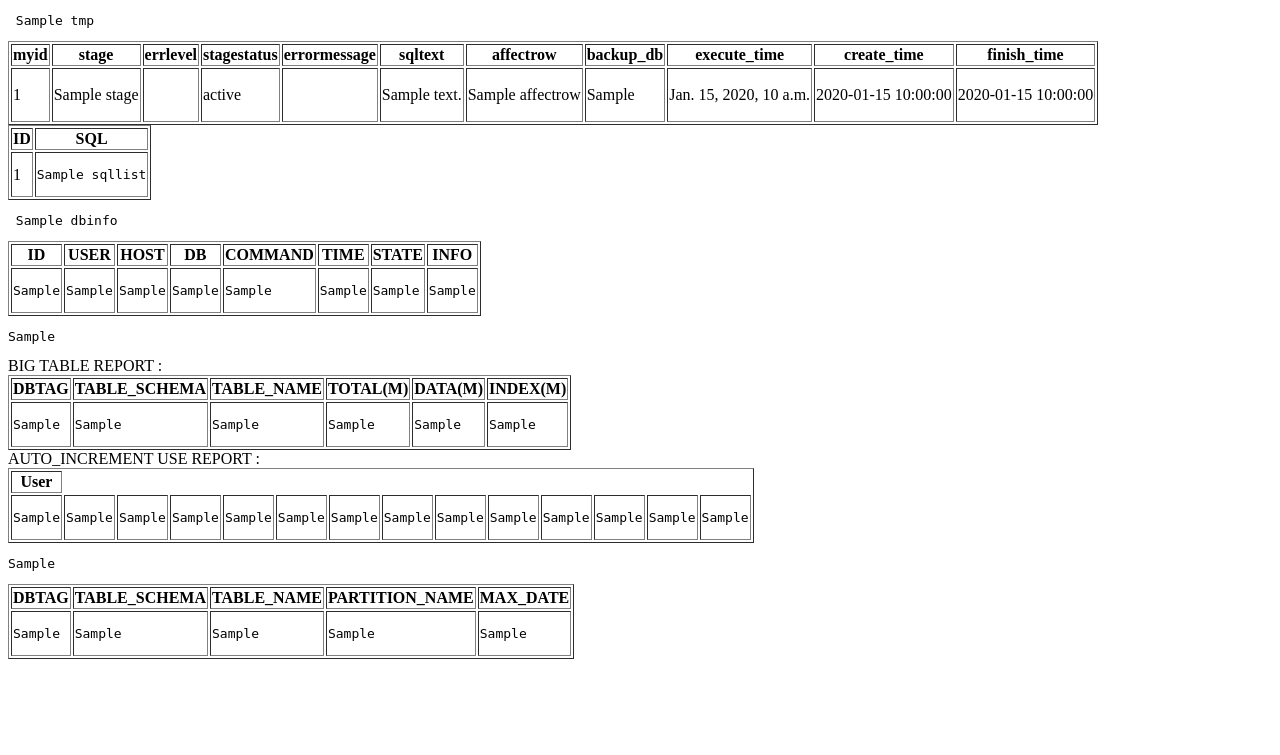
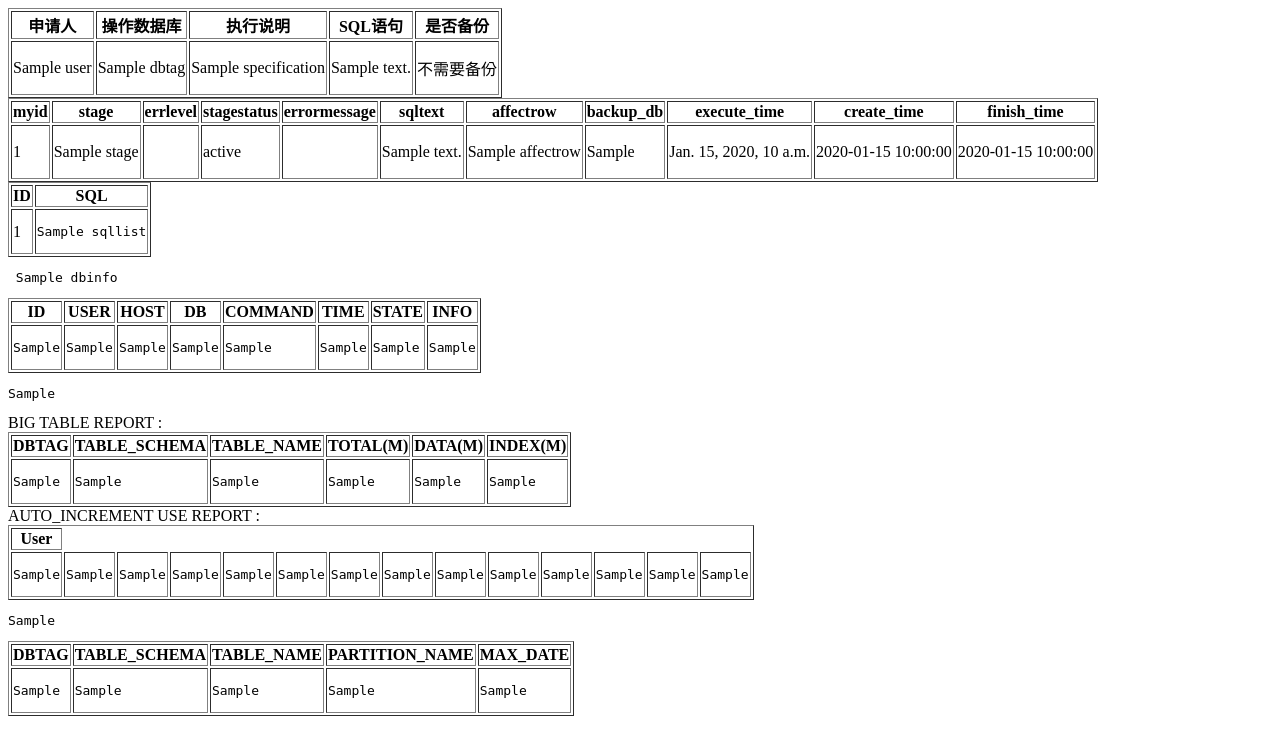
Before and after one commit to speedocjx/db_platform, a Django app: template myapp/templates/include/mail_template.html in a window 1280 px wide. Shown: the top 755 px of the page. Run offline with Django 3.2, Linux system fonts and the light colour scheme; the template is opened without the code that fills it: most values are stand-ins (such as "Sample title", 1, 10 or a date in 2020).

Commit message:
修改新任务邮件格式

```diff
--- a/myapp/include/inception.py
+++ b/myapp/include/inception.py
@@ -323,7 +323,7 @@ def record_task(request,sqltext,dbtag,specify,ifbackup):
     status='NULL'
     mytask = Task (user=username,sqltext=sqltext,create_time=create_time,update_time=update_time,dbtag=dbtag,status=status,specification=specify,backup_status=ifbackup)
     mytask.save()
-    return 1
+    return mytask
 
 
 def log_incep_op(sqltext,dbtag,request,mycreatetime):
--- a/myapp/templates/include/mail_template.html
+++ b/myapp/templates/include/mail_template.html
@@ -6,8 +6,32 @@
 </head>
 <body>
 {% if tmp %}
-    <pre> {{ tmp }}</pre>
+    <table id="mytable1" class="table table-condensed" border="1">
+        <thead>
+        <tr class="danger">
+            <th> 申请人 </th>
+            <th> 操作数据库 </th>
+            <th> 执行说明 </th>
+            <th> SQL语句 </th>
+            <th> 是否备份 </th>
+        </tr>
+        </thead>
+        <tbody  >
+        <tr>
+            <td> {{ tmp.user }}</td>
+            <td> {{ tmp.dbtag }}</td>
+            <td> {{ tmp.specification }}</td>
+            <td> {{ tmp.sqltext|linebreaks }}</td>
+            {% if tmp.backup_status == 1 %}
+                <td> 需要备份</td>
+            {% else  %}
+                <td> 不需要备份</td>
+            {% endif %}
+        </tr>
+        </tbody>
+    </table>
 {% endif %}
+
 {% if result_status %}
     <table id="mytable1" class="table table-condensed" border="1">
         <thead>
```
Also changed, not shown: myapp/tasks.py (+5 -5 lines), myapp/views.py (+56 -15 lines), mypro/settings.py (+4 -4 lines), 1 other file.
